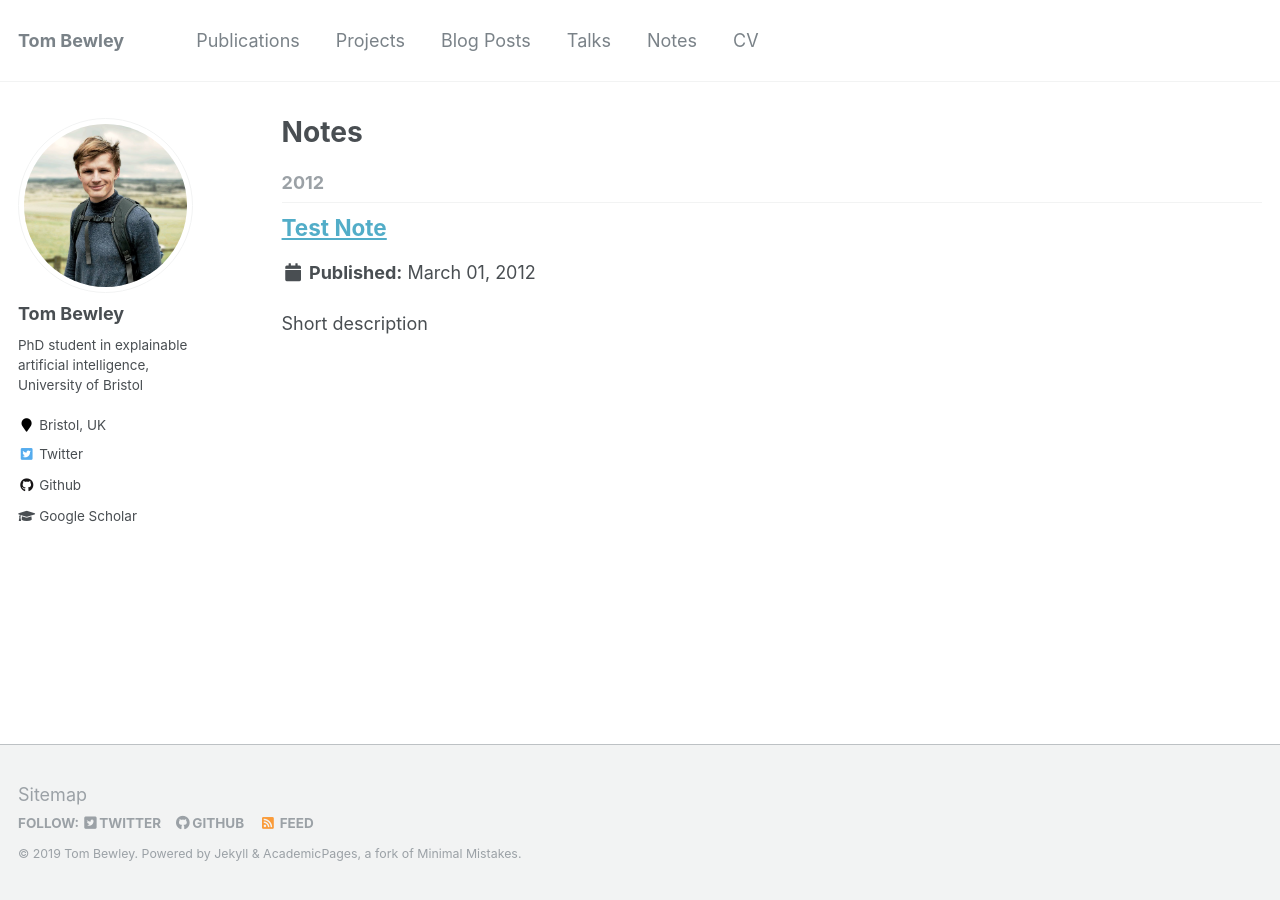
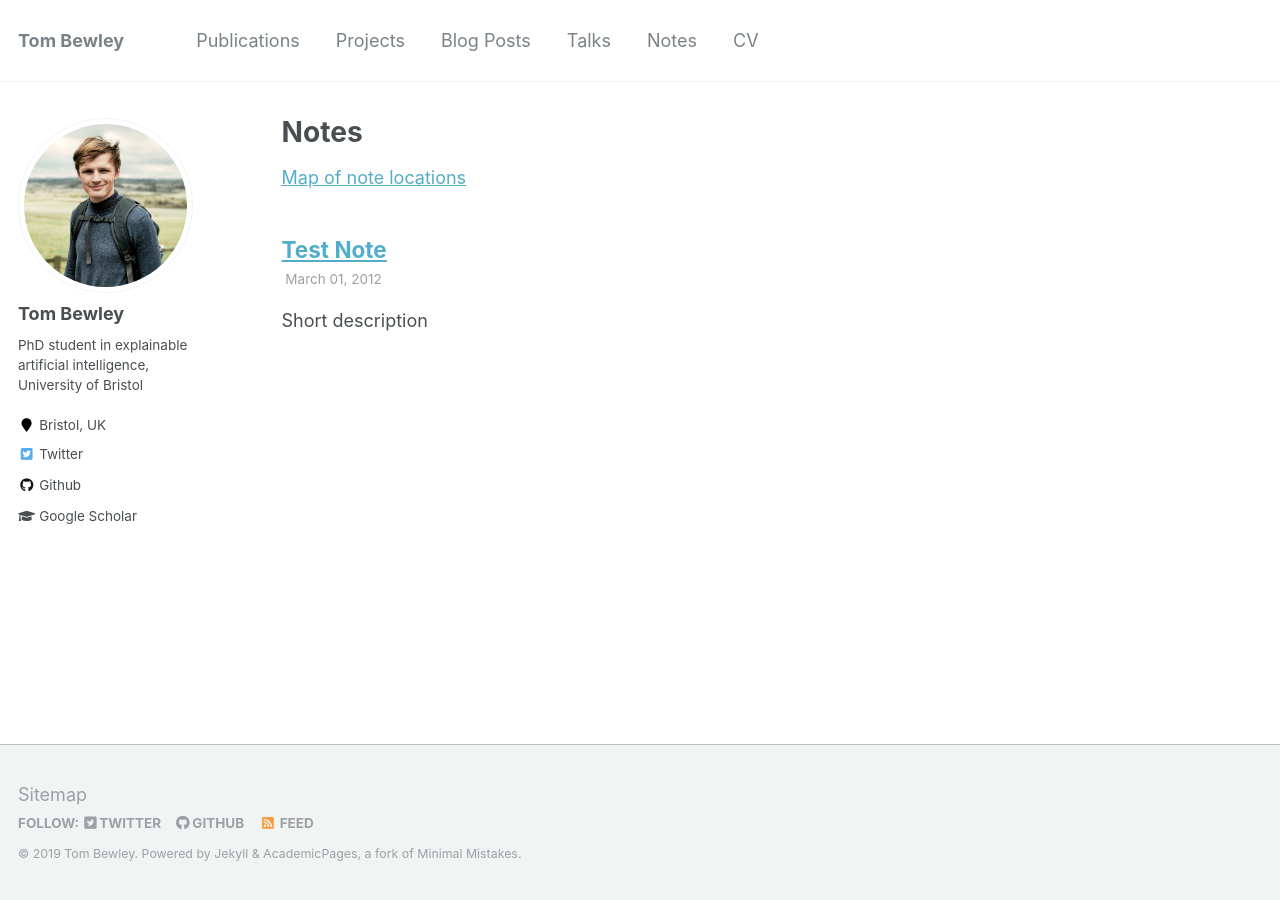
Before and after one commit to tombewley/tombewley.github.io, a Jekyll site: the page built from _pages/notes.html, in a window 1280 px wide. Built offline with Jekyll 4.4.1, drawn with Linux system fonts in a browser that asks for light colours.

Commit message:
Update notes.html

```diff
--- a/_pages/notes.html
+++ b/_pages/notes.html
@@ -1,19 +1,16 @@
 ---
 layout: archive
+title: "Notes"
 permalink: /notes/
-title: "Notes"
 author_profile: true
-redirect_from:
-  - /wordpress/notes/
 ---
 
-{% include base_path %}
-{% capture written_year %}'None'{% endcapture %}
-{% for post in site.notes %}
-  {% capture year %}{{ post.date | date: '%Y' }}{% endcapture %}
-  {% if year != written_year %}
-    <h2 id="{{ year | slugify }}" class="archive__subtitle">{{ year }}</h2>
-    {% capture written_year %}{{ year }}{% endcapture %}
-  {% endif %}
-  {% include archive-single.html %}
+{% if site.talkmap_link == true %}
+
+<p style="text-decoration:underline;"><a href="/talkmap.html">Map of note locations</a></p>
+
+{% endif %}
+
+{% for post in site.notes reversed %}
+  {% include archive-single-talk.html %}
 {% endfor %}
```
